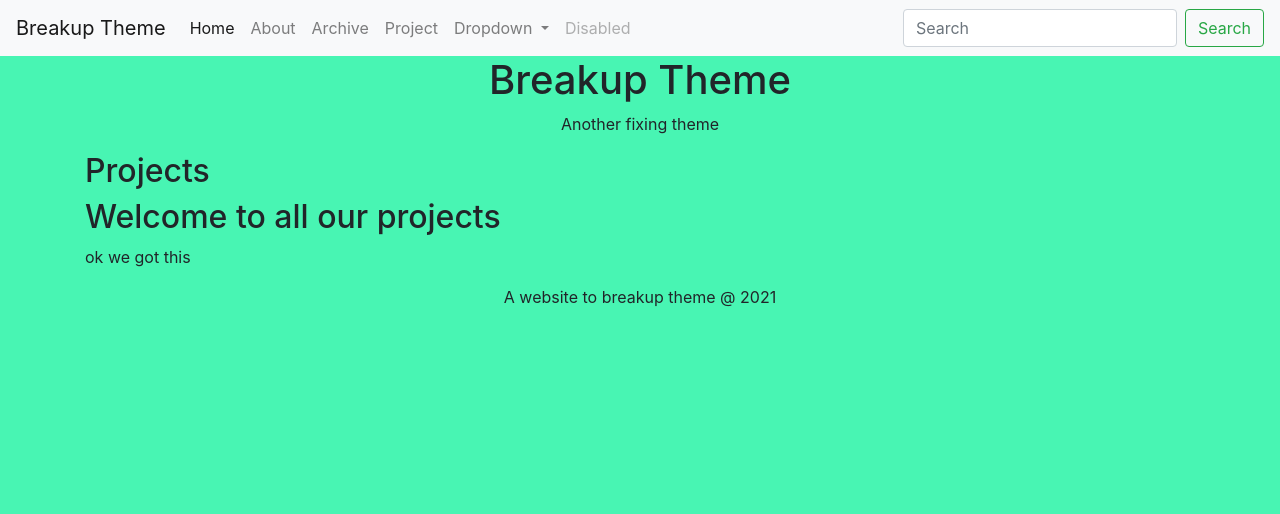
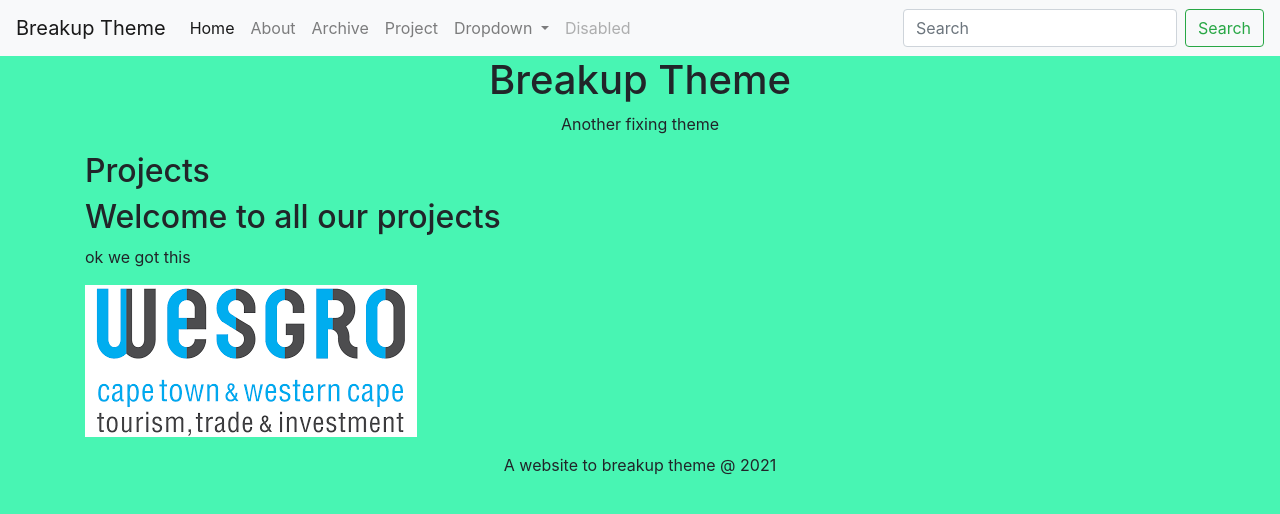
Before and after one commit to abassghana/jekylldemogh, a Jekyll site: the page built from projects.md, in a window 1280 px wide. Shown: the top 514 px of the page. Built offline with Jekyll 4.4.1, drawn with Linux system fonts in a browser that asks for light colours; nearby versions of some CDN libraries.

Commit message:
Update from Forestry.io abass sharif nagaiya updated projects.md

```diff
--- a/projects.md
+++ b/projects.md
@@ -6,3 +6,5 @@ title: Projects
 ## Welcome to all our projects
 
 ok we got this
+
+![](/uploads/wesgro-logo.png)
```
